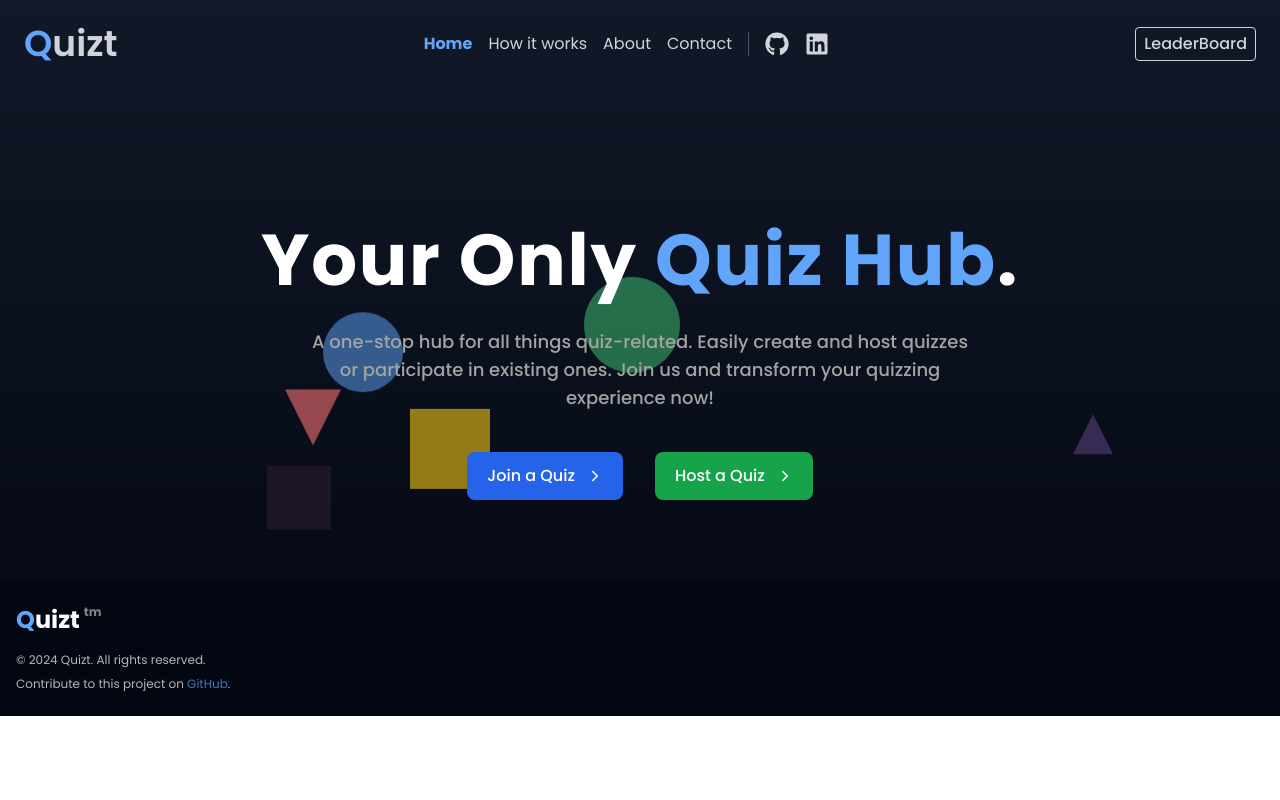
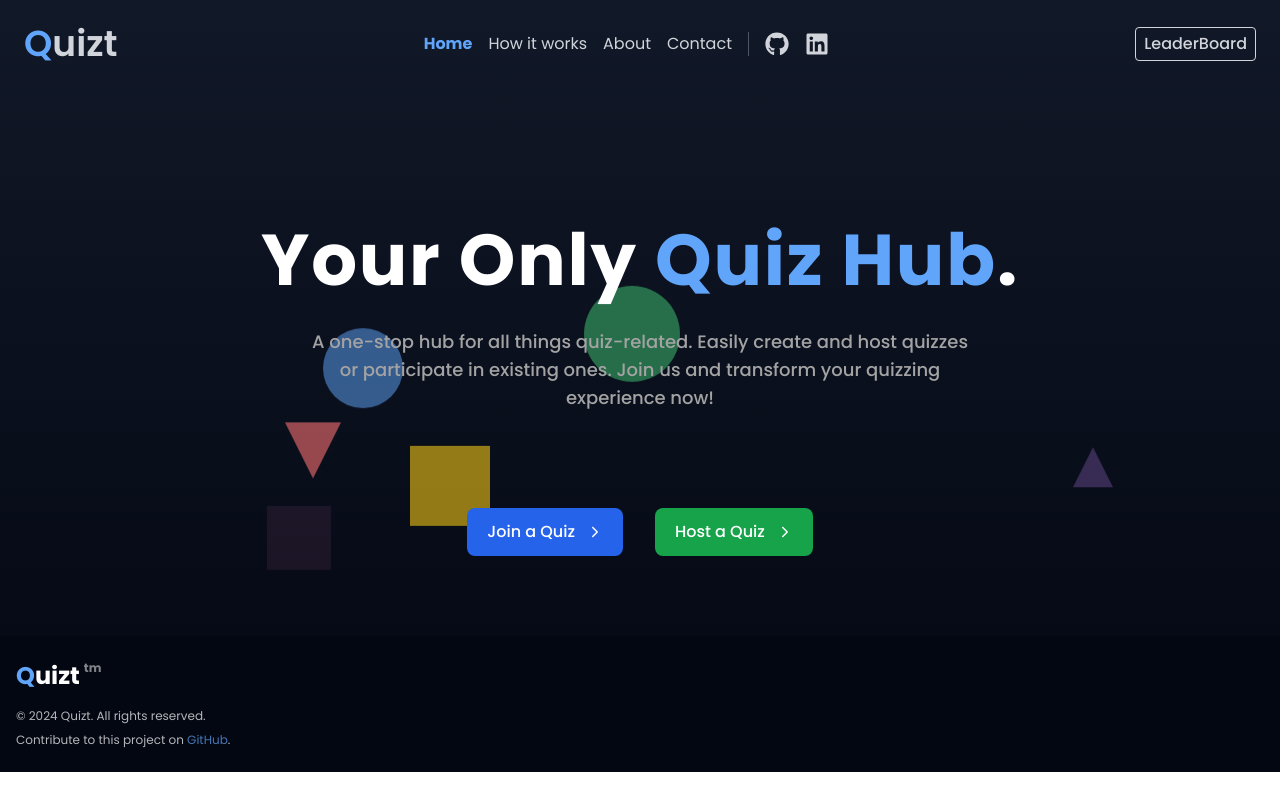
Before and after one commit to abdel-rahmanSalem/quizt, a React (Vite) app: page / in a window 1280 px wide. Built offline with nearby package versions, Linux system fonts and the light colour scheme.

Commit message:
Update HeroActionButtons.jsx

```diff
--- a/src/ui/Home/HeroActionButtons.jsx
+++ b/src/ui/Home/HeroActionButtons.jsx
@@ -3,7 +3,7 @@ import Button from "../ForwardButton";
 
 function HeroActionButtons() {
   return (
-    <div className=" z-10 flex justify-center items-center gap-8 mt-10">
+    <div className=" z-10 flex justify-center items-center gap-8 mt-24">
       <Link to="/quiz-id">
         <Button type="primary">Join a Quiz</Button>
       </Link>
```
